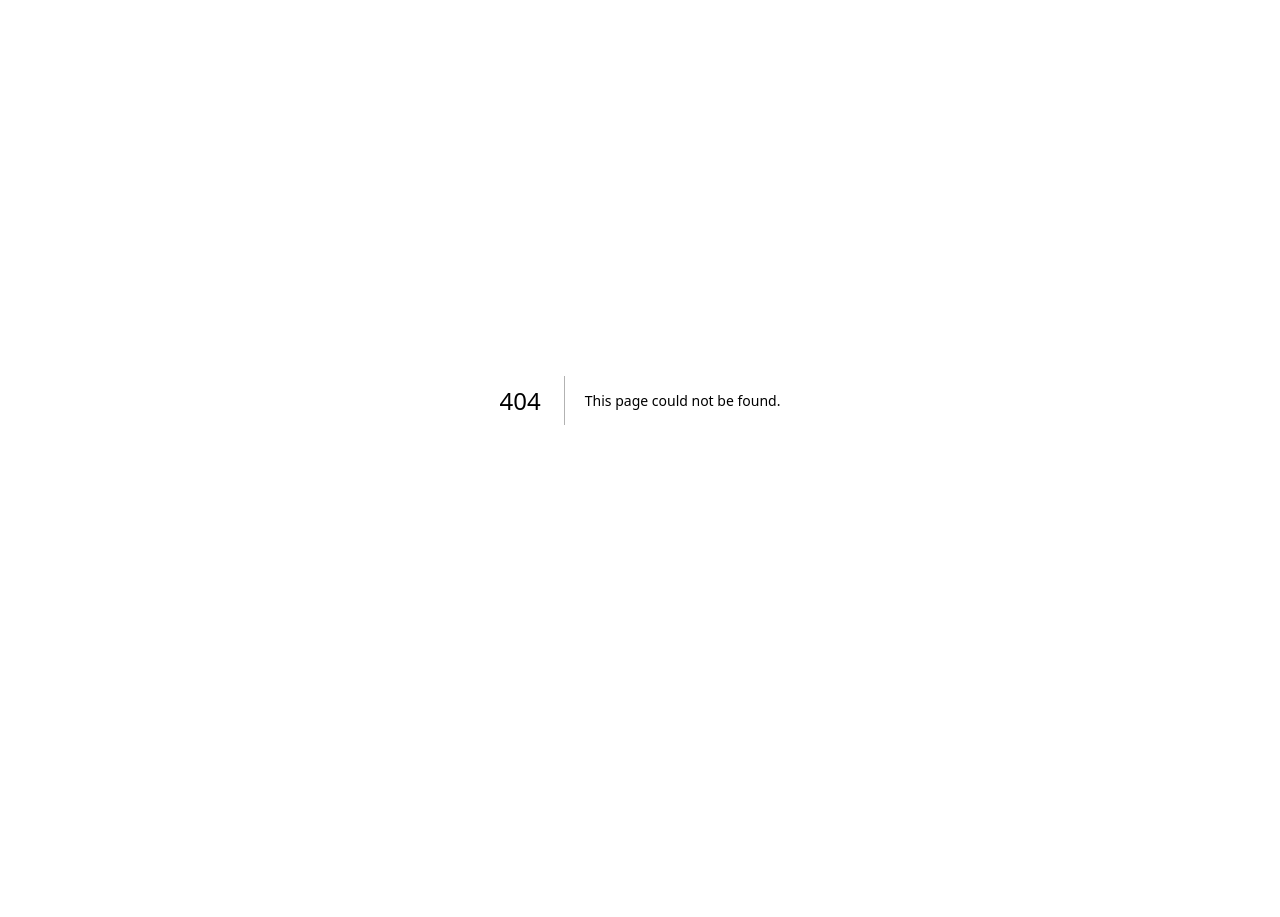
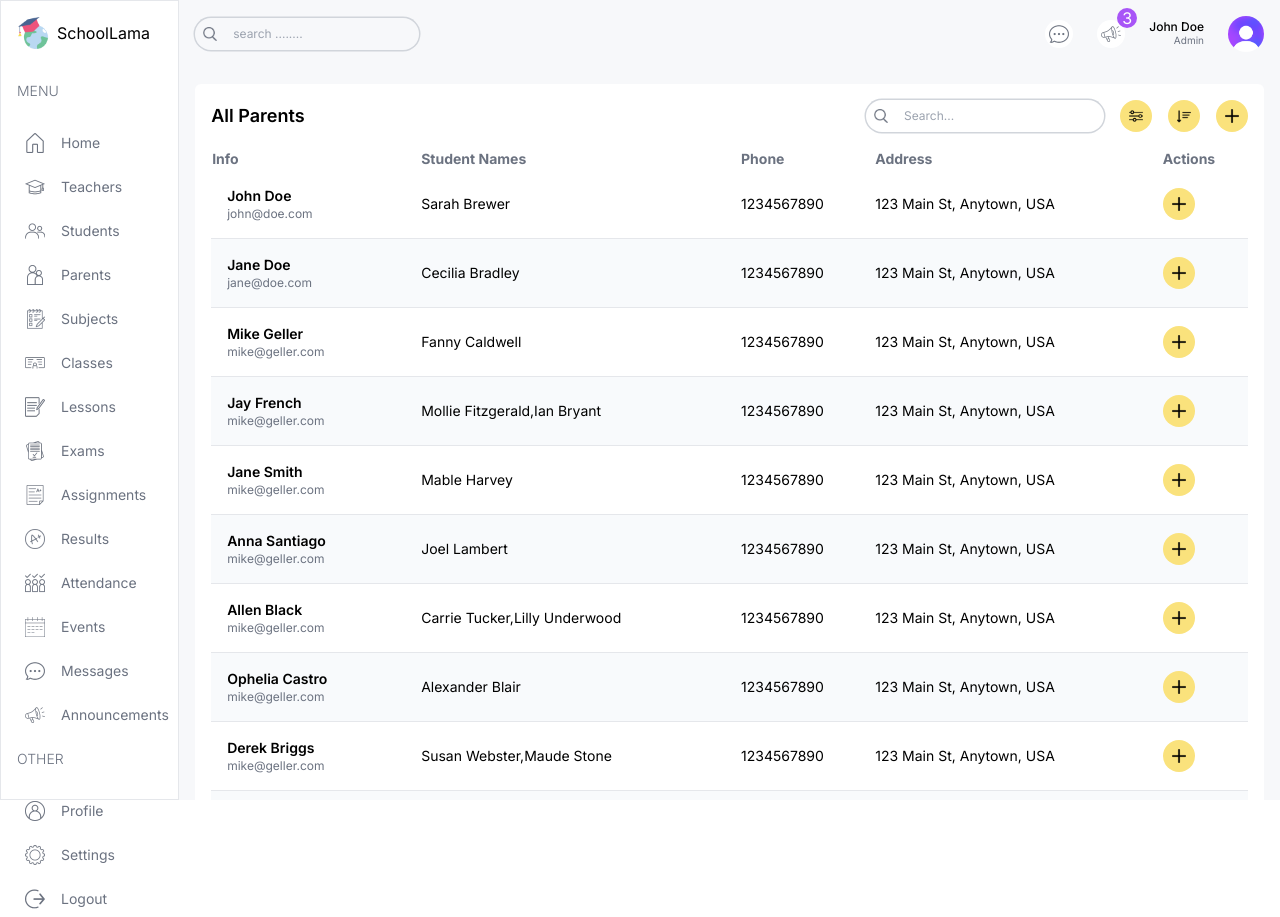
Before and after one commit to kaziabulhasib/sm-dashboard, a Next.js app: page /list/parents in a window 1280 px wide. Before the commit this address had no page. Before the commit the page ends 800 px from the top, so only its background shows below. Built offline with nearby package versions, Linux system fonts and the light colour scheme.

Commit message:
parents page

```diff
--- /dev/null
+++ b/src/app/(dashbaord)/list/parents/page.tsx
@@ -0,0 +1,101 @@
+// import FormModal from "@/components/FormModal";
+import Pagination from "@/components/Pagination";
+import Table from "@/components/Table";
+import TableSearch from "@/components/TableSearch";
+import { parentsData, role } from "@/lib/data";
+import Image from "next/image";
+
+type Parent = {
+  id: number;
+  name: string;
+  email?: string;
+  students: string[];
+  phone: string;
+  address: string;
+};
+
+const columns = [
+  {
+    header: "Info",
+    accessor: "info",
+  },
+  {
+    header: "Student Names",
+    accessor: "students",
+    className: "hidden md:table-cell",
+  },
+  {
+    header: "Phone",
+    accessor: "phone",
+    className: "hidden lg:table-cell",
+  },
+  {
+    header: "Address",
+    accessor: "address",
+    className: "hidden lg:table-cell",
+  },
+  {
+    header: "Actions",
+    accessor: "action",
+  },
+];
+
+const ParentListPage = () => {
+  const renderRow = (item: Parent) => (
+    <tr
+      key={item.id}
+      className='border-b border-gray-200 even:bg-slate-50 text-sm hover:bg-lamaPurpleLight'>
+      <td className='flex items-center gap-4 p-4'>
+        <div className='flex flex-col'>
+          <h3 className='font-semibold'>{item.name}</h3>
+          <p className='text-xs text-gray-500'>{item?.email}</p>
+        </div>
+      </td>
+      <td className='hidden md:table-cell'>{item.students.join(",")}</td>
+      <td className='hidden md:table-cell'>{item.phone}</td>
+      <td className='hidden md:table-cell'>{item.address}</td>
+      <td>
+        <div className='flex items-center gap-2'>
+          {role === "admin" && (
+            <button className='w-8 h-8 flex items-center justify-center rounded-full bg-lamaYellow'>
+              <Image src='/plus.png' alt='' width={14} height={14} />
+            </button>
+            //   <FormModal table='student' type='create' />
+          )}
+        </div>
+      </td>
+    </tr>
+  );
+
+  return (
+    <div className='bg-white p-4 rounded-md flex-1 m-4 mt-0'>
+      {/* TOP */}
+      <div className='flex items-center justify-between'>
+        <h1 className='hidden md:block text-lg font-semibold'>All Parents</h1>
+        <div className='flex flex-col md:flex-row items-center gap-4 w-full md:w-auto'>
+          <TableSearch />
+          <div className='flex items-center gap-4 self-end'>
+            <button className='w-8 h-8 flex items-center justify-center rounded-full bg-lamaYellow'>
+              <Image src='/filter.png' alt='' width={14} height={14} />
+            </button>
+            <button className='w-8 h-8 flex items-center justify-center rounded-full bg-lamaYellow'>
+              <Image src='/sort.png' alt='' width={14} height={14} />
+            </button>
+            {role === "admin" && (
+              <button className='w-8 h-8 flex items-center justify-center rounded-full bg-lamaYellow'>
+                <Image src='/plus.png' alt='' width={14} height={14} />
+              </button>
+              //   <FormModal table='student' type='create' />
+            )}
+          </div>
+        </div>
+      </div>
+      {/* LIST */}
+      <Table columns={columns} renderRow={renderRow} data={parentsData} />
+      {/* PAGINATION */}
+      <Pagination />
+    </div>
+  );
+};
+
+export default ParentListPage;
```
